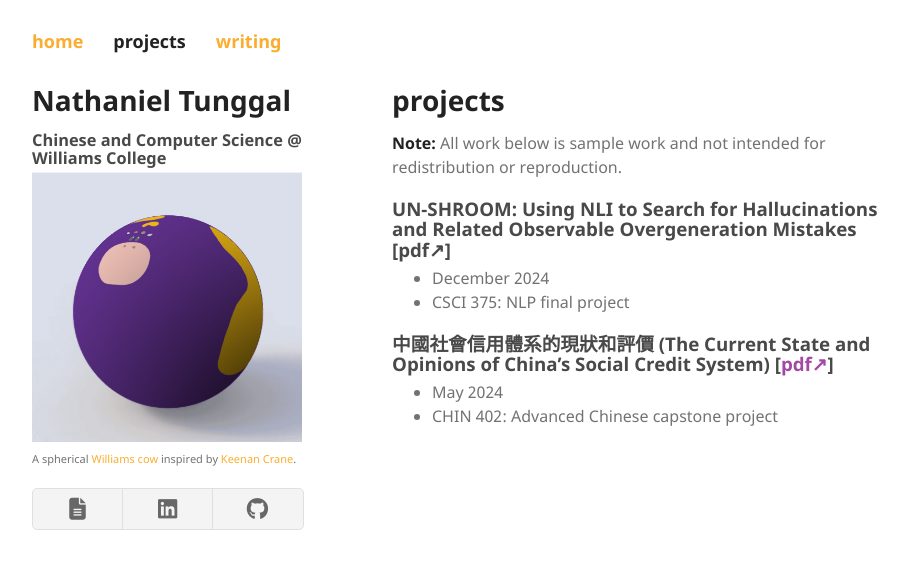
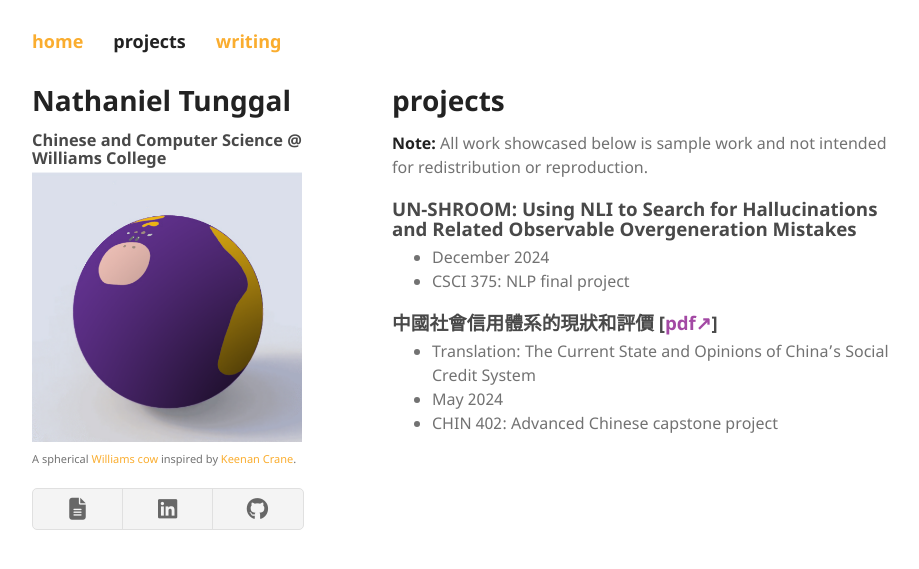
Before and after one commit to ntunggal/ntunggal.github.io, a Jekyll site: the page built from projects.md, in a window 1280 px wide. Shown: the top 569 px of the page, without its empty margins (178-1097 px from the left). Built offline with Jekyll 4.4.1, drawn with Linux system fonts in a browser that asks for light colours; our own code applies the rules of GitHub Pages for plain Markdown files.

Commit message:
final edits for now

```diff
--- a/projects.md
+++ b/projects.md
@@ -3,12 +3,13 @@ layout: default
 ---
 
 # projects
-**Note:** All work below is sample work and not intended for redistribution or reproduction.
+**Note:** All work showcased below is sample work and not intended for redistribution or reproduction.
 
-### UN-SHROOM: Using NLI to Search for Hallucinations and Related Observable Overgeneration Mistakes [pdf↗]
+### UN-SHROOM: Using NLI to Search for Hallucinations and Related Observable Overgeneration Mistakes
 - December 2024
 - CSCI 375: NLP final project
 
-### 中國社會信用體系的現狀和評價 (The Current State and Opinions of China's Social Credit System) [[pdf↗](./assets/docs/NathanielTunggal-ChinaSCS.pdf)]
+### 中國社會信用體系的現狀和評價 [[pdf↗](./assets/docs/NathanielTunggal-ChinaSCS.pdf)]
+- Translation: The Current State and Opinions of China's Social Credit System
 - May 2024
 - CHIN 402: Advanced Chinese capstone project
```
Also changed, not shown: writing.md (+1 -1 lines).
